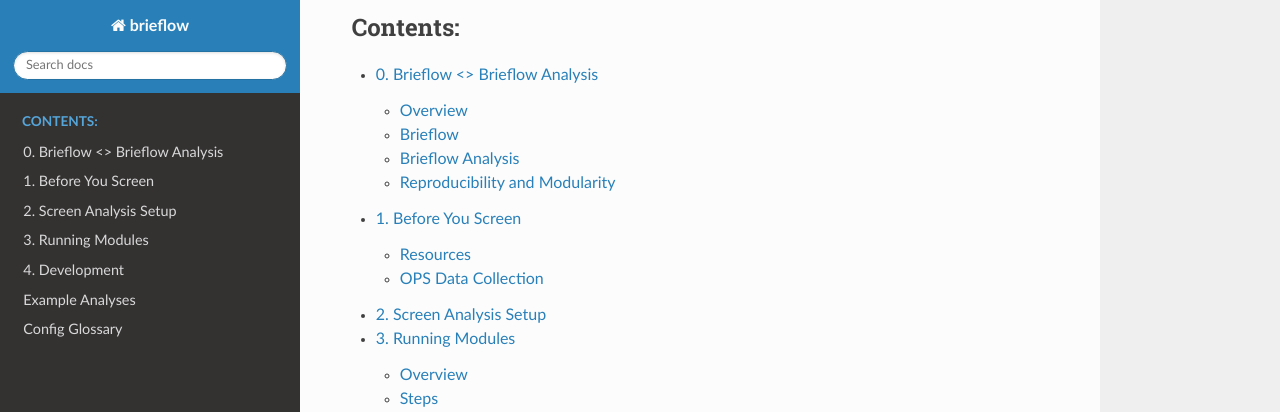
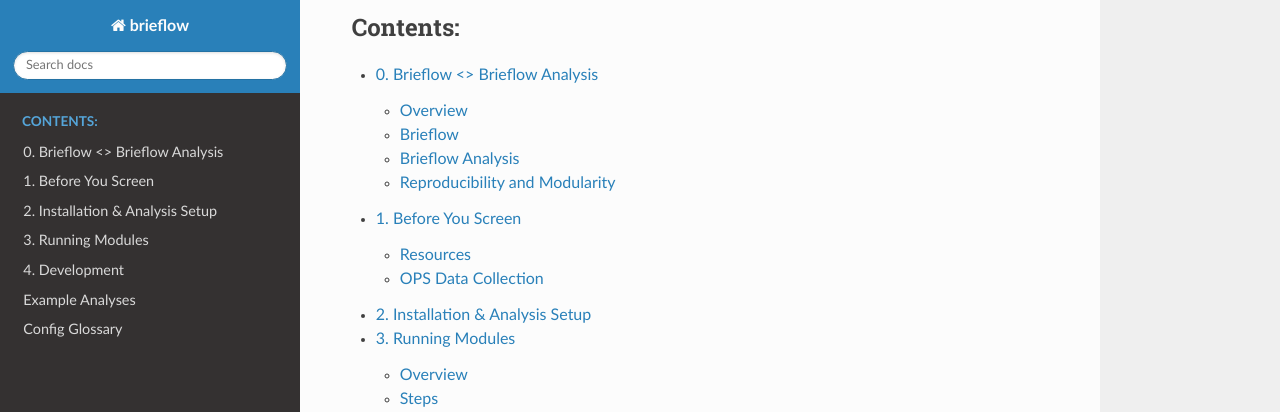
Before and after one commit to cheeseman-lab/brieflow, a Sphinx documentation site: the page built from docs/source/index.md, in a window 1280 px wide and 900 px high, scrolled down 922 px. Shown: the top 412 px of the window. Built offline with Sphinx 7.4.7 and the Read the Docs theme 3.1.0, drawn with Linux system fonts in a browser that asks for light colours.

Commit message:
change page name

```diff
--- a/docs/source/index.md
+++ b/docs/source/index.md
@@ -30,7 +30,7 @@
 
 0.brieflow_brieflow_analysis.md
 1.before_you_screen.md
-2.screen_analysis_setup.md
+2.installation_analysis_setup.md
 3.running_modules.md
 4.development.md
 example_analyses.md
```
Also changed, not shown: docs/source/2.installation_analysis_setup.md (renamed from docs/source/2.screen_analysis_setup.md, +2 -2 lines).
